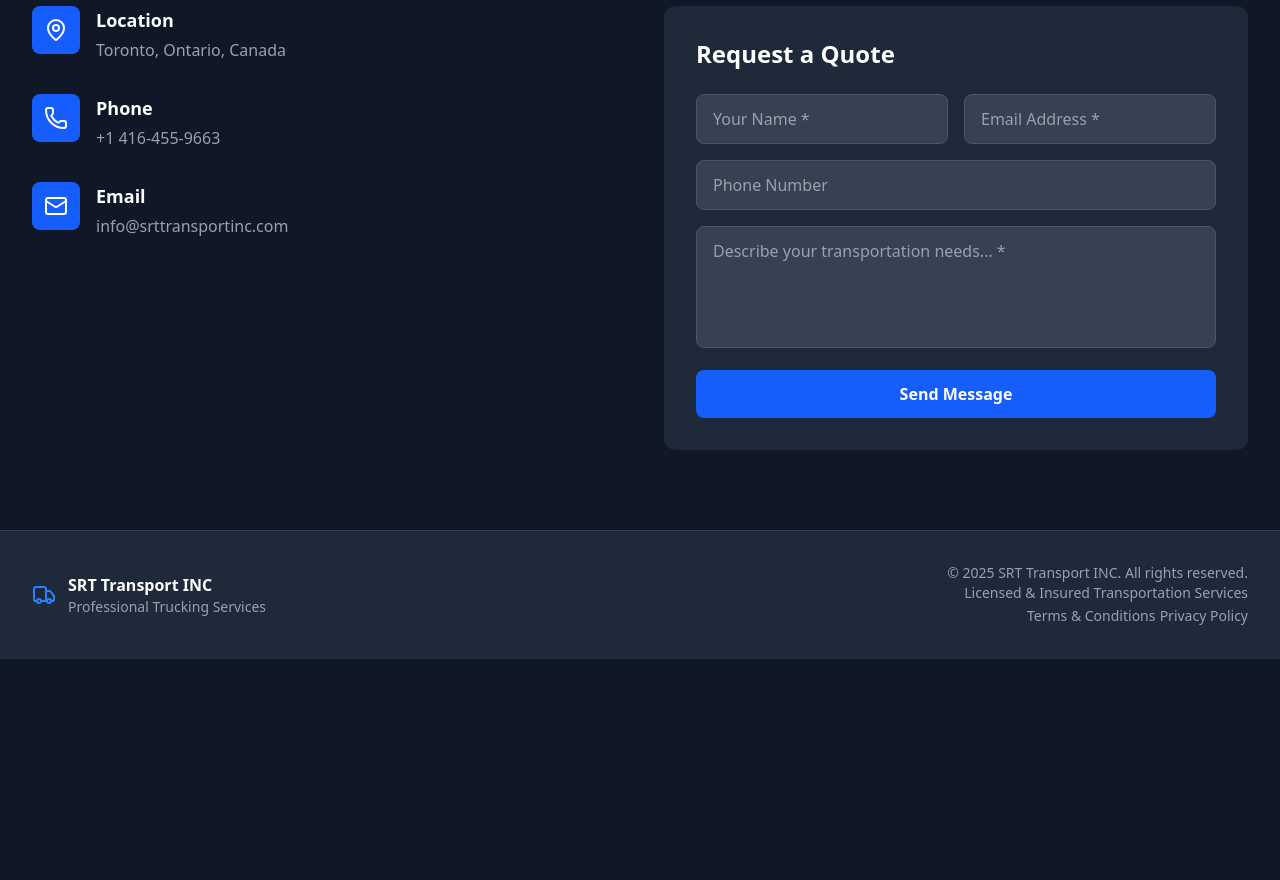
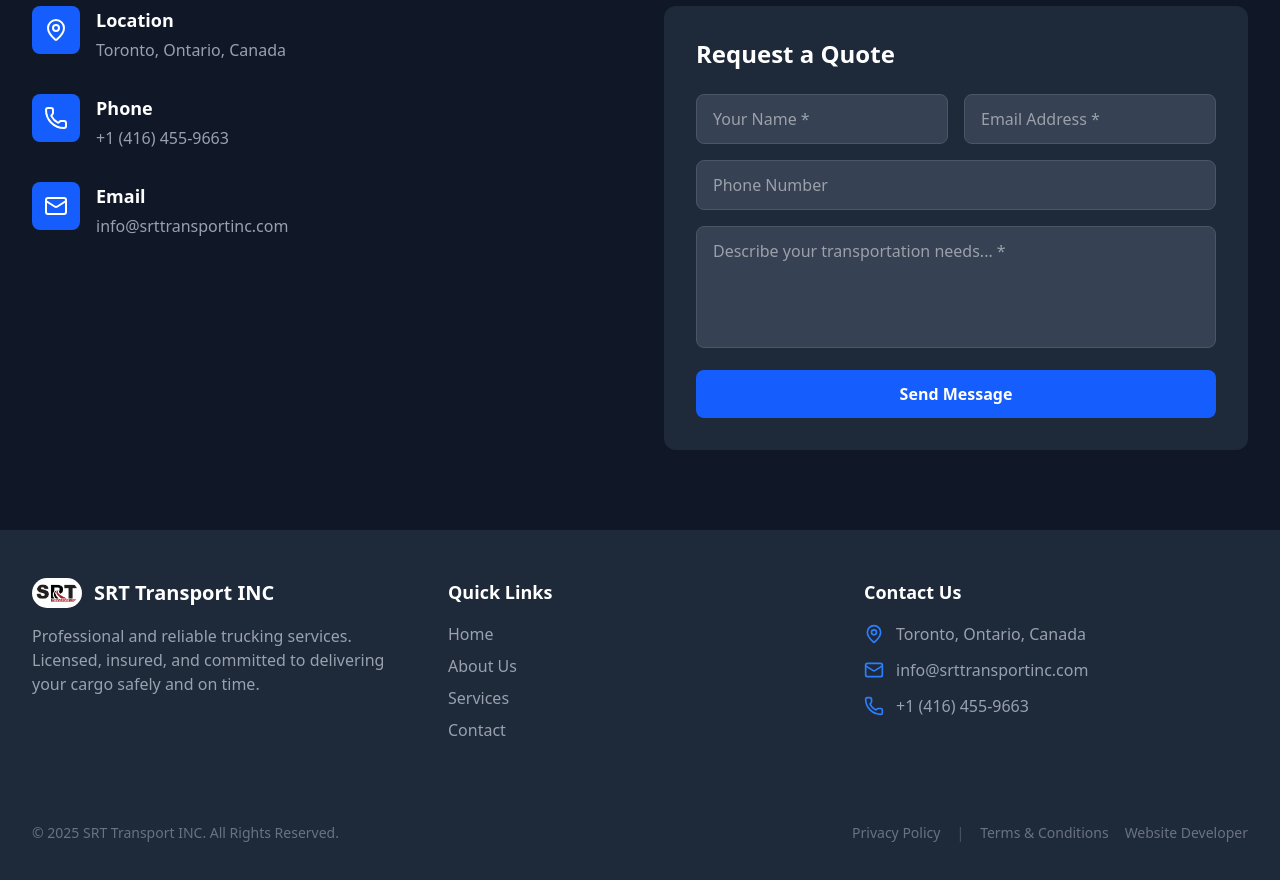
Before and after one commit to guntas7347/srttransportinc, a Next.js app: page / in a window 1280 px wide. Shown: the part 2080-2960 px from the top of the page. Before the commit the page ends 2739 px from the top, so only its background shows below. Built offline with nearby package versions, Linux system fonts and the light colour scheme.

Commit message:
Updated Footer

```diff
--- a/components/Contact.tsx
+++ b/components/Contact.tsx
@@ -76,7 +76,7 @@
               </div>
               <a href="tel:+14164559663">
                 <h3 className="text-lg font-semibold mb-1">Phone</h3>
-                <p className="text-gray-400">+1 416-455-9663</p>
+                <p className="text-gray-400">+1 (416) 455-9663</p>
               </a>
             </div>
             <div className="flex items-start space-x-4">
--- a/components/Footer.tsx
+++ b/components/Footer.tsx
@@ -1,32 +1,146 @@
-import { Truck } from "lucide-react";
+import { Truck, Mail, Phone, MapPin } from "lucide-react";
 import Link from "next/link";
+import { Facebook, Twitter, Linkedin } from "lucide-react"; // Example social icons
+import React from "react";
+import Image from "next/image";
+
+// Data for links - easier to maintain
+const navLinks = [
+  { href: "/", label: "Home" },
+  { href: "/#about", label: "About Us" },
+  { href: "/#services", label: "Services" },
+  { href: "/#contact", label: "Contact" },
+];
+
+const legalLinks = [
+  { href: "/privacy-policy", label: "Privacy Policy" },
+  { href: "/terms-and-conditions", label: "Terms & Conditions" },
+];
+
+const socialLinks = [
+  { href: "https://facebook.com", icon: Facebook, label: "Facebook" },
+  { href: "https://twitter.com", icon: Twitter, label: "Twitter" },
+  { href: "https://linkedin.com", icon: Linkedin, label: "LinkedIn" },
+];
 
 const Footer = () => (
-  <footer className="bg-gray-800 border-t border-gray-700 py-8">
-    <div className="max-w-7xl mx-auto px-4 sm:px-6 lg:px-8">
-      <div className="flex flex-col md:flex-row justify-between items-center">
-        <div className="flex items-center space-x-3 mb-4 md:mb-0">
-          <Truck className="h-6 w-6 text-blue-500" />
-          <div>
-            <p className="font-semibold">SRT Transport INC</p>
-            <p className="text-sm text-gray-400">
-              Professional Trucking Services
-            </p>
+  <footer className="bg-gray-800 text-gray-300 ">
+    <div className="max-w-7xl mx-auto px-4 sm:px-6 lg:px-8 py-12">
+      {/* --- Top Section: Grid Layout for main content --- */}
+      <div className="grid grid-cols-1 md:grid-cols-2 lg:grid-cols-3 gap-8">
+        {/* Column 1: Company Info */}
+        <div className="space-y-4">
+          <div className="flex items-center space-x-3">
+            <Image
+              className="bg-white p-1 rounded-full"
+              src="/logo.png"
+              alt="Logo"
+              width={50}
+              height={50}
+            />{" "}
+            <span className="text-xl font-bold text-white">
+              SRT Transport INC
+            </span>
+          </div>
+          <p className="text-gray-400">
+            Professional and reliable trucking services. Licensed, insured, and
+            committed to delivering your cargo safely and on time.
+          </p>
+        </div>
+
+        {/* Column 2: Quick Links */}
+        <div className="space-y-4">
+          <h3 className="text-lg font-semibold text-white">Quick Links</h3>
+          <ul className="space-y-2">
+            {navLinks.map((link) => (
+              <li key={link.href}>
+                <Link
+                  href={link.href}
+                  className="text-gray-400 hover:text-blue-400 transition-colors duration-200"
+                >
+                  {link.label}
+                </Link>
+              </li>
+            ))}
+          </ul>
+        </div>
+
+        {/* Column 3: Contact Info */}
+        <div className="space-y-4">
+          <h3 className="text-lg font-semibold text-white">Contact Us</h3>
+          <ul className="space-y-3 text-gray-400">
+            <li className="flex items-center space-x-3">
+              <MapPin className="h-5 w-5 text-blue-500 flex-shrink-0" />
+              <span>Toronto, Ontario, Canada</span>
+            </li>
+            <li className="flex items-center space-x-3">
+              <Mail className="h-5 w-5 text-blue-500 flex-shrink-0" />
+              <a
+                href="mailto:info@srttransportinc.com"
+                className="hover:text-blue-400 transition-colors duration-200"
+              >
+                info@srttransportinc.com
+              </a>
+            </li>
+            <li className="flex items-center space-x-3">
+              <Phone className="h-5 w-5 text-blue-500 flex-shrink-0" />
+              <a
+                href="tel:+14164559663"
+                className="hover:text-blue-400 transition-colors duration-200"
+              >
+                +1 (416) 455-9663
+              </a>
+            </li>
+          </ul>
+        </div>
+
+        {/* Column 4: Social Media */}
+        <div className="space-y-4 hidden">
+          <h3 className="text-lg font-semibold text-white">Follow Us</h3>
+          <div className="flex space-x-4">
+            {socialLinks.map((social) => (
+              <a
+                key={social.label}
+                href={social.href}
+                target="_blank"
+                rel="noopener noreferrer"
+                aria-label={`Visit our ${social.label} page`}
+                className="text-gray-400 hover:text-blue-400 transition-colors duration-200"
+              >
+                <social.icon className="h-6 w-6" />
+              </a>
+            ))}
           </div>
         </div>
-        <div className="text-center md:text-right">
-          <p className="text-gray-400 text-sm">
-            © {new Date().getFullYear()} SRT Transport INC. All rights reserved.
-          </p>
-          <p className="text-gray-400 text-sm">
-            Licensed & Insured Transportation Services
-          </p>
-          <Link href="/terms-and-conditions" className="text-gray-400 text-sm">
-            Terms & Conditions
-          </Link>{" "}
-          <Link href="/privacy-policy" className="text-gray-400 text-sm">
-            Privacy Policy
-          </Link>
+      </div>
+
+      {/* --- Bottom Section: Copyright and Legal --- */}
+      <div className="mt-12 pt-8 border-t border-gray-800 flex flex-col sm:flex-row justify-between items-center text-sm">
+        <p className="text-gray-500 mb-4 sm:mb-0">
+          © {new Date().getFullYear()} SRT Transport INC. All Rights Reserved.
+        </p>
+        <div className="flex items-center space-x-4">
+          {legalLinks.map((link, index) => (
+            <React.Fragment key={link.href}>
+              <Link
+                href={link.href}
+                className="text-gray-500 hover:text-white transition-colors duration-200"
+              >
+                {link.label}
+              </Link>
+              {index < legalLinks.length - 1 && (
+                <span className="text-gray-600">|</span>
+              )}
+            </React.Fragment>
+          ))}
+          <a
+            href="https://guntassandhu.com/"
+            target="_blank"
+            rel="noopener noreferrer"
+            className="text-gray-500 hover:text-white transition-colors duration-200"
+          >
+            Website Developer
+          </a>
         </div>
       </div>
     </div>
```
